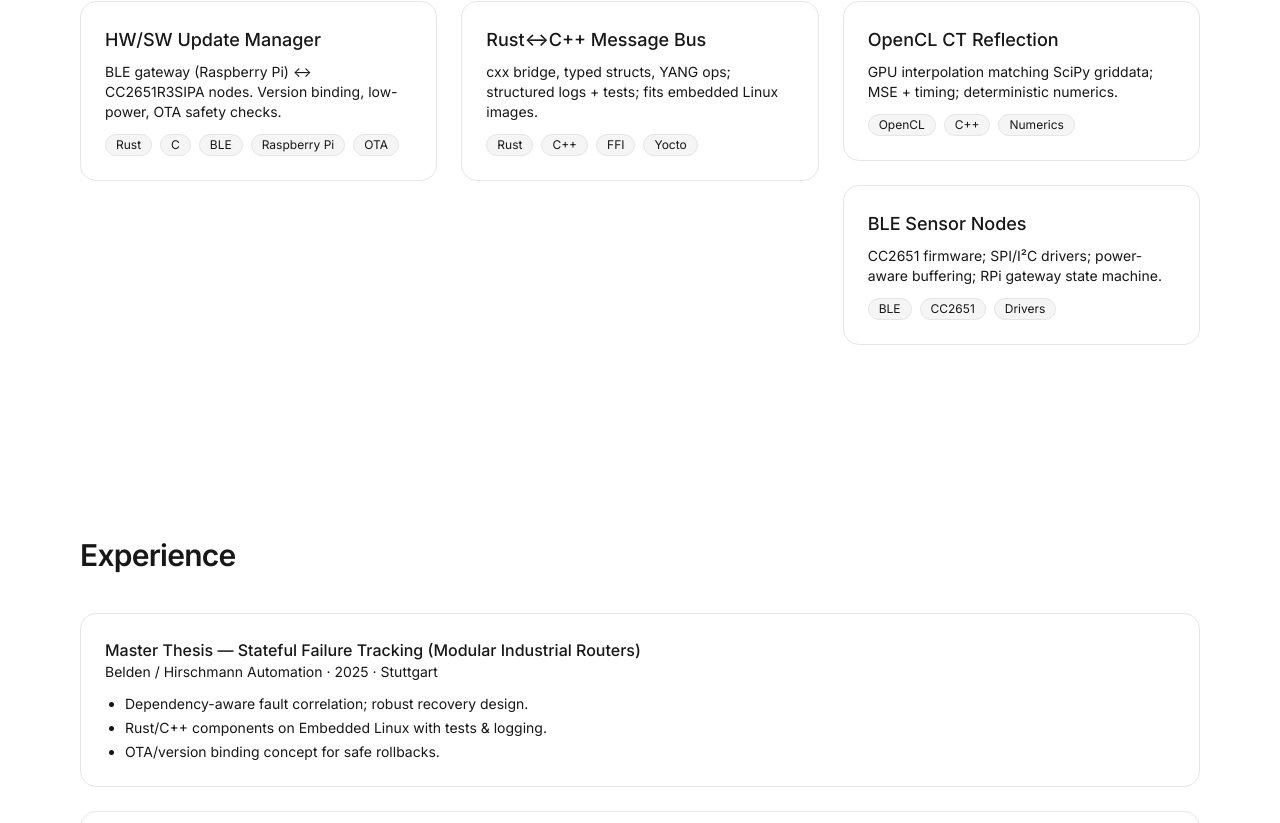
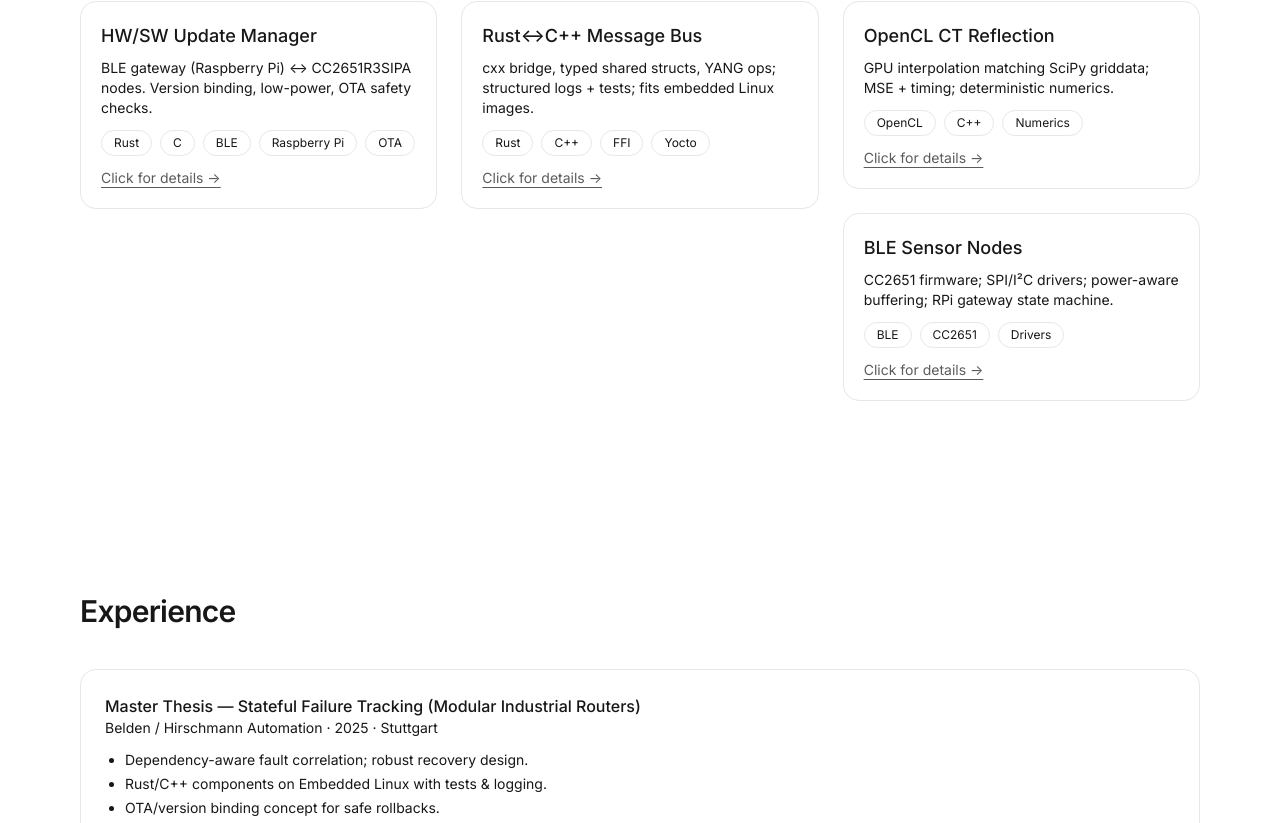
Before and after one commit to amoghamp2-code/Website, a React (Vite) app: page / in a window 1280 px wide. Shown: the part 1217-2040 px from the top of the page. Built offline with nearby package versions, Linux system fonts and the light colour scheme.

Commit message:
final: working clickable projects + dark mode

```diff
--- a/package.json
+++ b/package.json
@@ -16,6 +16,7 @@
     "lucide-react": "^0.546.0",
     "react": "^19.1.1",
     "react-dom": "^19.1.1",
+    "react-router-dom": "^7.9.4",
     "three": "^0.180.0"
   },
   "devDependencies": {
--- a/src/App.jsx
+++ b/src/App.jsx
@@ -1,27 +1,31 @@
 import { useEffect, useState } from "react";
 import { motion } from "framer-motion";
 import { Github, Linkedin, Mail, FileDown } from "lucide-react";
+import { Link } from "react-router-dom";
+import { projects } from "@/data/projects.js";
 import HeroMinimal from "./sections/HeroMinimal.jsx";
 import { Button } from "./components/ui/button.jsx";
 import { Card, CardContent } from "./components/ui/card.jsx";
 import { Badge } from "./components/ui/badge.jsx";
 
-/* Theme */
+/* Theme handler */
 function useTheme() {
   const [theme, setTheme] = useState(() => {
     if (typeof window === "undefined") return "light";
     return localStorage.getItem("theme") ||
       (window.matchMedia("(prefers-color-scheme: dark)").matches ? "dark" : "light");
   });
+
   useEffect(() => {
     const root = document.documentElement;
     theme === "dark" ? root.classList.add("dark") : root.classList.remove("dark");
     localStorage.setItem("theme", theme);
   }, [theme]);
+
   return { theme, toggle: () => setTheme(t => (t === "dark" ? "light" : "dark")) };
 }
 
-/* Your info */
+/* Personal Info */
 const ME = {
   name: "Amogha M P",
   title: "Embedded Systems Developer",
@@ -29,58 +33,20 @@ const ME = {
   email: "amoghamp@gmail.com",
   phone: "+49 155 1021 7648",
   linkedin: "https://www.linkedin.com/in/amogha-m-p-7978881a7/",
-  github: "#", // add your GitHub URL when ready
+  github: "#",
   resume: "/Amogha_CV.pdf",
   reference: "/Belden_Reference.pdf",
   location: "Stuttgart, Germany",
 };
 
-/* Skills row for credibility */
+/* Marquee Skills */
 const skills = [
   "Embedded C/C++17/20", "Rust", "Yocto/Embedded Linux", "Zephyr/FreeRTOS",
   "SPI · I²C · UART · CAN", "BLE/MQTT", "Device Drivers", "Secure Boot/OTA",
   "CMake", "clang-tidy", "Cppcheck", "Unit Testing", "AUTOSAR · ISO 26262 · ASPICE"
 ];
 
-/* Projects */
-const projects = [
-  { title: "HW/SW Update Manager",
-    desc: "BLE gateway (Raspberry Pi) ↔ CC2651R3SIPA nodes. Version binding, low-power, OTA safety checks.",
-    tags: ["Rust", "C", "BLE", "Raspberry Pi", "OTA"], link: "#" },
-  { title: "Rust↔C++ Message Bus",
-    desc: "cxx bridge, typed structs, YANG ops; structured logs + tests; fits embedded Linux images.",
-    tags: ["Rust", "C++", "FFI", "Yocto"], link: "#" },
-  { title: "OpenCL CT Reflection",
-    desc: "GPU interpolation matching SciPy griddata; MSE + timing; deterministic numerics.",
-    tags: ["OpenCL", "C++", "Numerics"], link: "#" },
-  { title: "BLE Sensor Nodes",
-    desc: "CC2651 firmware; SPI/I²C drivers; power-aware buffering; RPi gateway state machine.",
-    tags: ["BLE", "CC2651", "Drivers"], link: "#" },
-];
-
-/* Experience */
-const experience = [
-  { role: "Master Thesis — Stateful Failure Tracking (Modular Industrial Routers)",
-    org: "Belden / Hirschmann Automation", when: "2025 · Stuttgart",
-    bullets: [
-      "Dependency-aware fault correlation; robust recovery design.",
-      "Rust/C++ components on Embedded Linux with tests & logging.",
-      "OTA/version binding concept for safe rollbacks.",
-    ]},
-  { role: "R&D Intern — Embedded/Rust",
-    org: "Belden / Hirschmann Automation", when: "2025",
-    bullets: [
-      "Rust service bridging app ↔ system daemons; Yocto integration; cxx interop.",
-      "Tooling uplift: clang-tidy, Cppcheck, GitHub Actions CI.",
-    ]},
-  { role: "Research Assistant — BLE Sensor Nodes",
-    org: "University of Stuttgart", when: "2024",
-    bullets: [
-      "CC2651R3SIPA firmware; SPI/I²C drivers; power-aware buffering.",
-      "Gateway sync & metrics on Raspberry Pi.",
-    ]},
-];
-
+/* Layout helper */
 function Section({ id, title, children, subtitle }) {
   return (
     <section id={id} className="py-16 md:py-24">
@@ -103,8 +69,8 @@ export default function App() {
       {/* NAV */}
       <header className="sticky top-0 z-50 backdrop-blur supports-[backdrop-filter]:bg-white/70 dark:supports-[backdrop-filter]:bg-black/30 border-b dark:border-neutral-900">
         <div className="max-w-6xl mx-auto px-4 h-14 flex items-center justify-between">
-          <a href="#home" className="font-semibold tracking-tight">amogha.dev</a>
-          <nav className="hidden md:flex items-center gap-6 text-sm">
+          <Link to="/" className="font-semibold tracking-tight">amogha.dev</Link>
+          <nav className="hidden md:flex items-center gap-6 text-sm uppercase tracking-wide">
             <a className="hover:opacity-80" href="#work">Work</a>
             <a className="hover:opacity-80" href="#experience">Experience</a>
             <a className="hover:opacity-80" href="#contact">Contact</a>
@@ -126,7 +92,7 @@ export default function App() {
         role={ME.title}
         tagline={ME.tagline}
         resumeHref={ME.resume}
-        photo="/amogha-portrait.jpg"
+        photo="/amogha-portrait.png"
       />
 
       {/* SKILLS marquee */}
@@ -143,22 +109,31 @@ export default function App() {
         <style>{`@keyframes scroll {0%{transform:translateX(0)}100%{transform:translateX(-50%)}}`}</style>
       </section>
 
-      {/* WORK grid */}
-      <Section id="work" title="Selected Work" subtitle="Minimal case cards — click through for details.">
+      {/* WORK */}
+      <Section id="work" title="Selected Work" subtitle="Click a project for detailed case study.">
         <div className="columns-1 sm:columns-2 lg:columns-3 gap-6 [column-fill:balance]">
-          {projects.map((p, i) => (
-            <motion.div key={i} initial={{opacity:0,y:10}} whileInView={{opacity:1,y:0}} viewport={{once:true}}
-              transition={{duration:.3, delay:i*0.03}} className="mb-6 break-inside-avoid">
-              <Card className="hover:shadow-lg transition-shadow">
-                <CardContent className="p-5">
+          {projects.map((p) => (
+            <div key={p.slug} className="mb-6 break-inside-avoid relative group">
+              {/* invisible clickable overlay */}
+              <Link to={`/work/${p.slug}`} className="absolute inset-0 z-10" aria-label={`Open ${p.title}`}></Link>
+
+              <div className="hover:shadow-lg transition-shadow relative z-0 rounded-2xl border dark:border-neutral-900 bg-white/60 dark:bg-white/5">
+                <div className="p-5">
                   <h3 className="font-medium text-lg">{p.title}</h3>
                   <p className="mt-2 text-sm text-muted-foreground">{p.desc}</p>
                   <div className="mt-3 flex flex-wrap gap-2">
-                    {p.tags.map((t, j) => <Badge key={j} variant="secondary" className="text-xs">{t}</Badge>)}
+                    {p.tags.map((t, j) => (
+                      <span key={j} className="inline-flex items-center rounded-full border px-3 py-1 text-xs bg-white/60 dark:bg-white/5 dark:border-neutral-800">
+                        {t}
+                      </span>
+                    ))}
                   </div>
-                </CardContent>
-              </Card>
-            </motion.div>
+                  <span className="mt-3 inline-block text-sm underline underline-offset-4 opacity-70 group-hover:opacity-100">
+                    Click for details →
+                  </span>
+                </div>
+              </div>
+            </div>
           ))}
         </div>
       </Section>
@@ -166,21 +141,37 @@ export default function App() {
       {/* EXPERIENCE */}
       <Section id="experience" title="Experience">
         <div className="grid gap-6">
-          {experience.map((e, i) => (
-            <Card key={i} className="hover:shadow-sm transition-shadow">
-              <CardContent className="p-6">
-                <div className="flex items-start justify-between gap-6">
-                  <div>
-                    <h3 className="font-medium">{e.role}</h3>
-                    <p className="text-sm text-muted-foreground">{e.org} · {e.when}</p>
-                  </div>
-                </div>
-                <ul className="mt-3 text-sm list-disc pl-5 space-y-1 text-muted-foreground">
-                  {e.bullets.map((b, j) => <li key={j}>{b}</li>)}
-                </ul>
-              </CardContent>
-            </Card>
-          ))}
+          <Card className="hover:shadow-sm transition-shadow">
+            <CardContent className="p-6">
+              <h3 className="font-medium">Master Thesis — Stateful Failure Tracking (Modular Industrial Routers)</h3>
+              <p className="text-sm text-muted-foreground">Belden / Hirschmann Automation · 2025 · Stuttgart</p>
+              <ul className="mt-3 text-sm list-disc pl-5 space-y-1 text-muted-foreground">
+                <li>Dependency-aware fault correlation; robust recovery design.</li>
+                <li>Rust/C++ components on Embedded Linux with tests & logging.</li>
+                <li>OTA/version binding concept for safe rollbacks.</li>
+              </ul>
+            </CardContent>
+          </Card>
+          <Card className="hover:shadow-sm transition-shadow">
+            <CardContent className="p-6">
+              <h3 className="font-medium">R&D Intern — Embedded/Rust</h3>
+              <p className="text-sm text-muted-foreground">Belden / Hirschmann Automation · 2025</p>
+              <ul className="mt-3 text-sm list-disc pl-5 space-y-1 text-muted-foreground">
+                <li>Rust service bridging app ↔ system daemons; Yocto integration; cxx interop.</li>
+                <li>Tooling uplift: clang-tidy, Cppcheck, GitHub Actions CI.</li>
+              </ul>
+            </CardContent>
+          </Card>
+          <Card className="hover:shadow-sm transition-shadow">
+            <CardContent className="p-6">
+              <h3 className="font-medium">Research Assistant — BLE Sensor Nodes</h3>
+              <p className="text-sm text-muted-foreground">University of Stuttgart · 2024</p>
+              <ul className="mt-3 text-sm list-disc pl-5 space-y-1 text-muted-foreground">
+                <li>CC2651R3SIPA firmware; SPI/I²C drivers; power-aware buffering.</li>
+                <li>Gateway sync & metrics on Raspberry Pi.</li>
+              </ul>
+            </CardContent>
+          </Card>
         </div>
       </Section>
 
@@ -195,6 +186,7 @@ export default function App() {
         </div>
       </Section>
 
+      {/* FOOTER */}
       <footer className="border-t dark:border-neutral-900 py-10">
         <div className="max-w-6xl mx-auto px-4 text-sm text-muted-foreground flex items-center justify-between">
           <span>© {new Date().getFullYear()} {ME.name}</span>
--- /dev/null
+++ b/src/data/projects.js
@@ -0,0 +1,65 @@
+// src/data/projects.js
+export const projects = [
+  {
+    slug: "update-manager",
+    title: "HW/SW Update Manager",
+    desc: "BLE gateway (Raspberry Pi) ↔ CC2651R3SIPA nodes. Version binding, low-power, OTA safety checks.",
+    tags: ["Rust", "C", "BLE", "Raspberry Pi", "OTA"],
+    detail: {
+      problem: "OTA updates for battery nodes must be safe, resumable and power-aware.",
+      approach: [
+        "Gateway (RPi) orchestrates BLE sessions; version binding to avoid partial mismatches.",
+        "State machine with checkpoints; AB-style safety checks and retry windows.",
+        "Measured sleep currents, packet loss under interference, and recovery paths."
+      ],
+      results: [
+        "Zero-brick update flow in lab tests.",
+        "Latency and drop-rate baselines documented; safe rollback path."
+      ]
+    }
+  },
+  {
+    slug: "rust-cxx-bus",
+    title: "Rust↔C++ Message Bus",
+    desc: "cxx bridge, typed shared structs, YANG ops; structured logs + tests; fits embedded Linux images.",
+    tags: ["Rust", "C++", "FFI", "Yocto"],
+    detail: {
+      problem: "Interop between Rust services and existing C++ daemons without fragile ABI glue.",
+      approach: [
+        "Used cxx for safe FFI; shared typed structs; YANG operation mapping.",
+        "Unit tests + GitHub Actions; Yocto recipe for reproducible build."
+      ],
+      results: [
+        "Reduced integration bugs; better observability with structured logs."
+      ]
+    }
+  },
+  {
+    slug: "opencl-ct-reflection",
+    title: "OpenCL CT Reflection",
+    desc: "GPU interpolation matching SciPy griddata; MSE + timing; deterministic numerics.",
+    tags: ["OpenCL", "C++", "Numerics"],
+    detail: {
+      problem: "Fast, reproducible interpolation for CT-like datasets.",
+      approach: [
+        "OpenCL kernels benchmarked vs SciPy griddata.",
+        "Deterministic numerics, MSE and timing baselines."
+      ],
+      results: ["Order-of-magnitude speedup on supported GPUs; reproducible runs."]
+    }
+  },
+  {
+    slug: "ble-sensor-nodes",
+    title: "BLE Sensor Nodes",
+    desc: "CC2651 firmware; SPI/I²C drivers; power-aware buffering; RPi gateway state machine.",
+    tags: ["BLE", "CC2651", "Drivers"],
+    detail: {
+      problem: "Low-power sensing with reliable gateway sync.",
+      approach: [
+        "Drivers over SPI/I²C; ring buffers; duty-cycle aware transmissions.",
+        "RPi gateway state machine with metrics."
+      ],
+      results: ["Stable sync; predictable power profile."]
+    }
+  }
+];
--- a/src/main.jsx
+++ b/src/main.jsx
@@ -1,10 +1,17 @@
 import React from 'react'
 import ReactDOM from 'react-dom/client'
+import { BrowserRouter, Routes, Route } from 'react-router-dom'
 import App from './App.jsx'
+import ProjectDetail from './pages/ProjectDetail.jsx'
 import './index.css'
 
 ReactDOM.createRoot(document.getElementById('root')).render(
   <React.StrictMode>
-    <App />
+    <BrowserRouter>
+      <Routes>
+        <Route path="/" element={<App />} />
+        <Route path="/work/:slug" element={<ProjectDetail />} />
+      </Routes>
+    </BrowserRouter>
   </React.StrictMode>
 )
--- /dev/null
+++ b/src/pages/ProjectDetail.jsx
@@ -0,0 +1,57 @@
+// src/pages/ProjectDetail.jsx
+import { Link, useParams } from "react-router-dom";
+import { projects } from "@/data/projects.js";
+
+export default function ProjectDetail() {
+  const { slug } = useParams();
+  const project = projects.find(p => p.slug === slug);
+
+  if (!project) {
+    return (
+      <main className="max-w-4xl mx-auto px-4 py-16">
+        <h1 className="text-2xl font-semibold">Not found</h1>
+        <p className="mt-2 text-muted-foreground">The project you’re looking for doesn’t exist.</p>
+        <Link to="/" className="mt-6 inline-block underline underline-offset-4">← Back to home</Link>
+      </main>
+    );
+  }
+
+  const { title, desc, tags, detail } = project;
+
+  return (
+    <main className="min-h-dvh">
+      <header className="border-b dark:border-neutral-900">
+        <div className="max-w-6xl mx-auto px-4 h-14 flex items-center justify-between">
+          <Link to="/" className="font-semibold tracking-tight">amogha.dev</Link>
+          <nav className="hidden md:flex items-center gap-6 text-sm">
+            <Link className="hover:opacity-80" to="/">Home</Link>
+          </nav>
+        </div>
+      </header>
+
+      <section className="py-12 md:py-16">
+        <div className="max-w-4xl mx-auto px-4">
+          <Link to="/" className="text-sm underline underline-offset-4">← Back</Link>
+          <h1 className="mt-3 text-3xl md:text-4xl font-semibold tracking-tight">{title}</h1>
+          <p className="mt-2 text-muted-foreground">{desc}</p>
+          <div className="mt-4 flex flex-wrap gap-2">
+            {tags.map((t, i) => (
+              <span key={i} className="inline-flex items-center rounded-full border px-3 py-1 text-xs bg-white/60 dark:bg-white/5 dark:border-neutral-800">
+                {t}
+              </span>
+            ))}
+          </div>
+
+          <div className="prose prose-neutral dark:prose-invert mt-8 max-w-none">
+            <h3>Problem</h3>
+            <p>{detail.problem}</p>
+            <h3>Approach</h3>
+            <ul>{detail.approach.map((a, i) => <li key={i}>{a}</li>)}</ul>
+            <h3>Results</h3>
+            <ul>{detail.results.map((r, i) => <li key={i}>{r}</li>)}</ul>
+          </div>
+        </div>
+      </section>
+    </main>
+  );
+}
```
Also changed, not shown: 1 other file (tests, documents, lock files or other folders).
